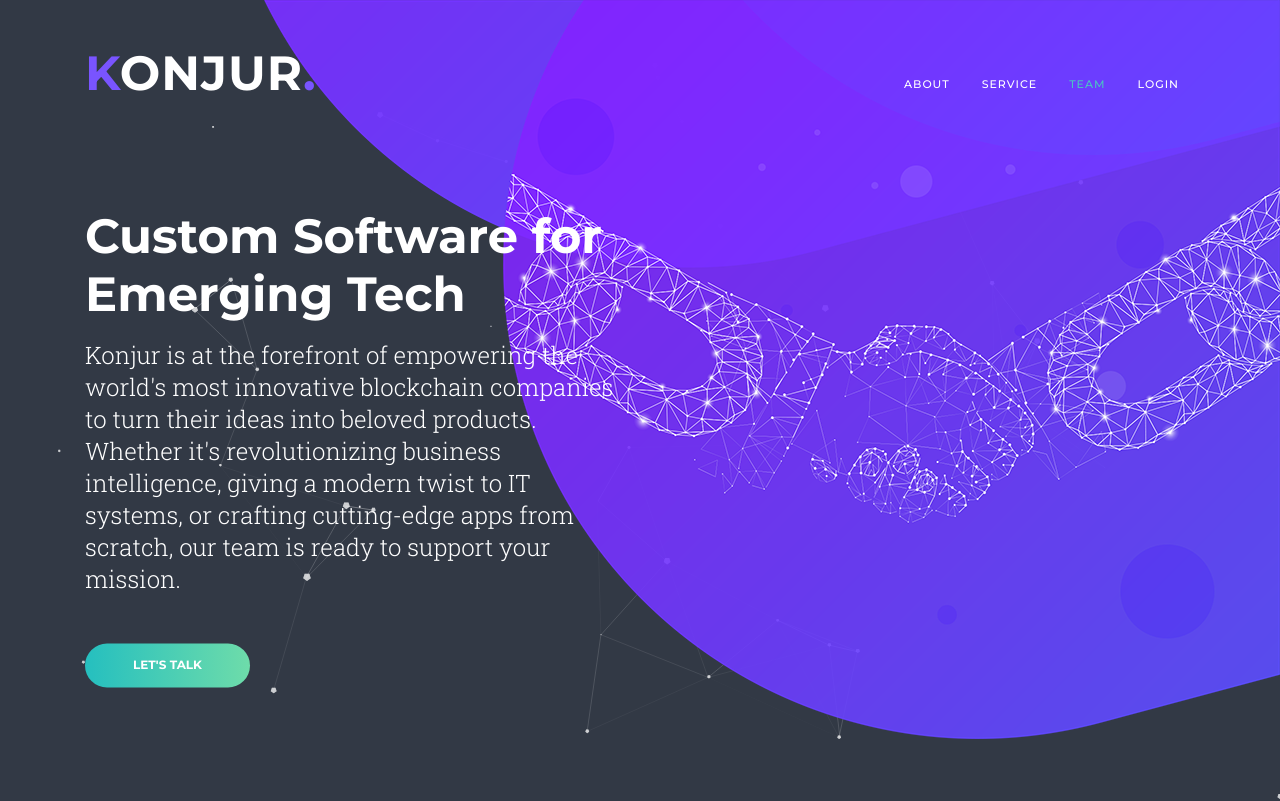
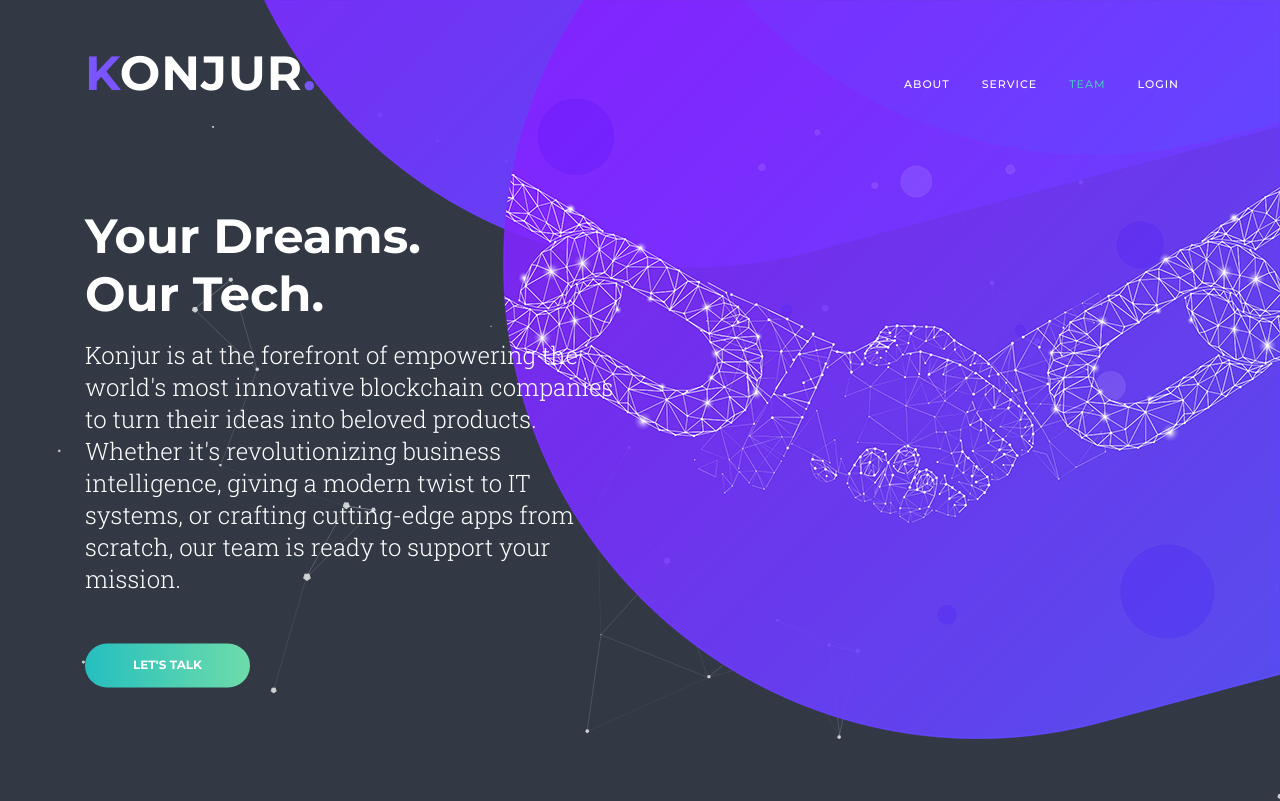
Before and after one commit to Unicorn8080/konjur, a plain HTML site: page index.html in a window 1280 px wide. Shown: the top 801 px of the page. Drawn offline with nearby package versions, Linux system fonts and the light colour scheme.

Commit message:
fix: banner

```diff
--- a/index.html
+++ b/index.html
@@ -107,7 +107,7 @@
             <div class="container">
                 <div class="row">
                     <div class="col-lg-6 col-md-12">
-                        <h1 class="hero-title" style="color: white">Custom Software for Emerging Tech</h1>
+                        <h1 class="hero-title" style="color: white">Your Dreams. <br>Our Tech. </h1>
                         <p class="here-sub-title">
                             Konjur is at the forefront of empowering the world's most innovative blockchain companies to turn their ideas into beloved products. Whether it's revolutionizing business intelligence, giving a modern twist to IT systems, or crafting cutting-edge apps from scratch, our team is ready to support your mission.
                         </p>
```
